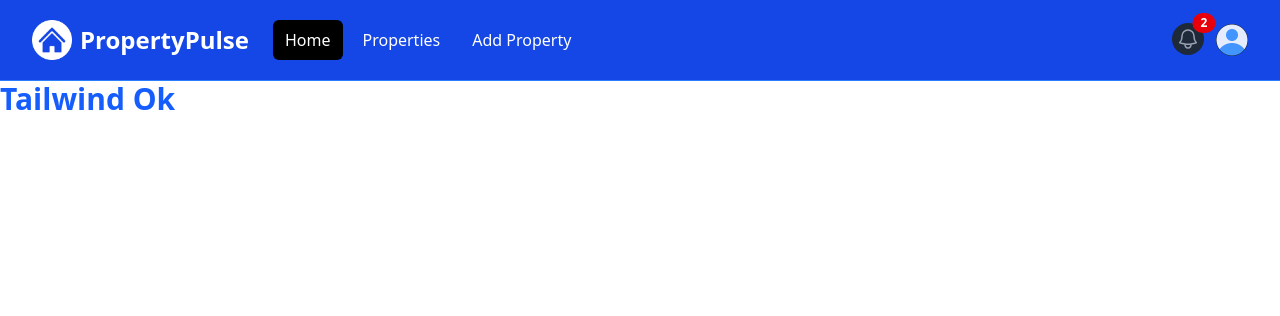
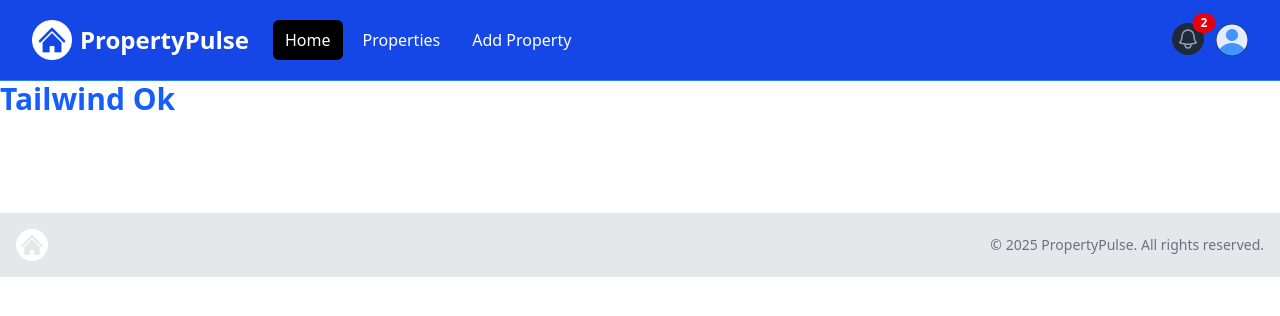
Before and after one commit to chanmin0311/property-pulse-nextjs, a Next.js app: page / in a window 1280 px wide. Shown: the top 316 px of the page. Built offline with nearby package versions, Linux system fonts and the light colour scheme.

Commit message:
add footer component to main layout

```diff
--- a/app/layout.jsx
+++ b/app/layout.jsx
@@ -1,11 +1,14 @@
 import "@/assets/styles/globals.css";
 import Navbar from "@/components/Navbar.jsx";
+import Footer from "@/components/Footer.jsx";
+
 const MainLayout = ({ children }) => {
     return (
         <html lang="en">
             <body>
                 <Navbar />
                 <main>{children}</main>
+                <Footer />
             </body>
         </html>
     );
```
